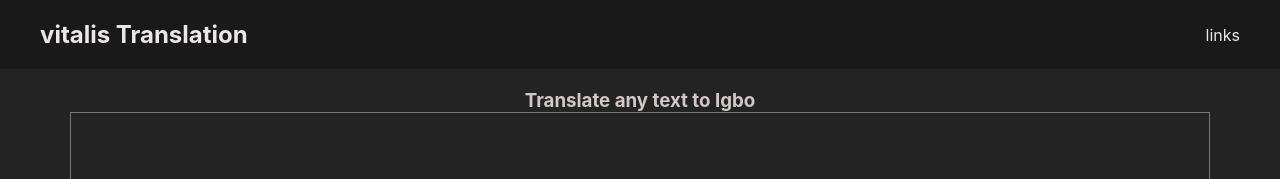
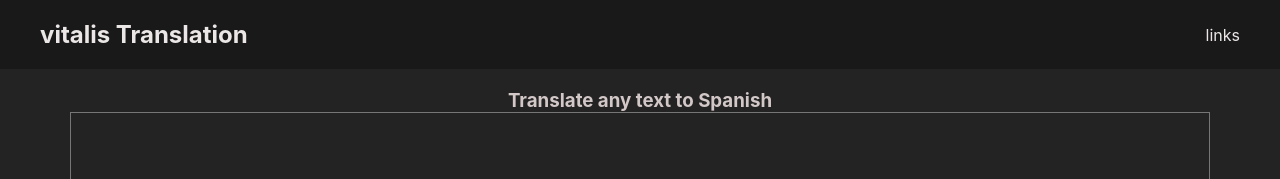
Before and after one commit to kingsley-sunny/vitalis-translation, a plain HTML site: page index.html in a window 1280 px wide. Shown: the top 179 px of the page. Drawn offline with Linux system fonts and the light colour scheme.

Commit message:
change the igbo to spanish translaor

```diff
--- a/index.html
+++ b/index.html
@@ -17,7 +17,7 @@
     </header>
 
     <section class="section container">
-        <h3>Translate any text to Igbo</h3>
+        <h3>Translate any text to Spanish</h3>
 
         <textarea name="" id="" cols="30" rows="10"></textarea>
 
```
